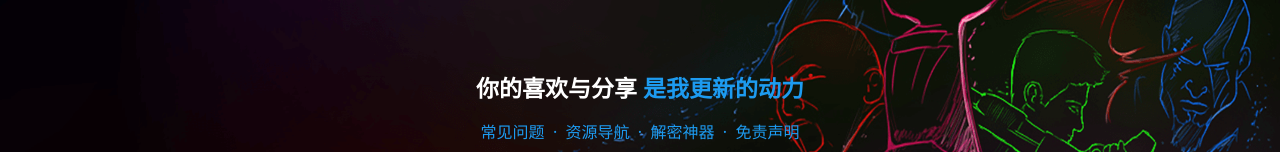
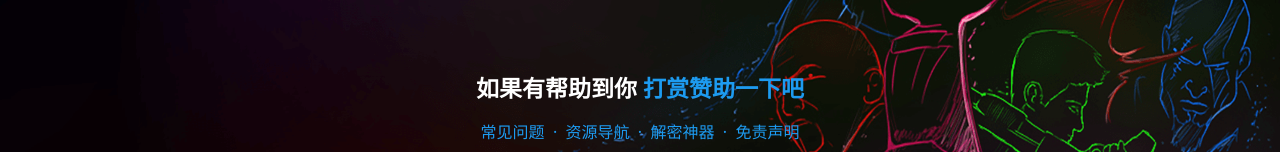
Before and after one commit to newpsgo/ESPWeb, a plain HTML site: page index.html in a window 1280 px wide. Shown: the part 1077-1229 px from the top of the page. Drawn offline with Linux system fonts and the light colour scheme.

Commit message:
Update index.html

```diff
--- a/index.html
+++ b/index.html
@@ -200,7 +200,7 @@ body{
   </div>
   <div class="bottopmsg">
   <br><br><br><br><br>
-   <h1 style="font-size:23px;text-align:center;"><font color="#ffffff">你的喜欢与分享 <font color="#1d9bf0"> 是我更新的动力</font> </font></h1>
+   <a href="https://www.psgo.tk/donate/" target="_blank" style="text-decoration:none;"><h1 style="font-size:23px;text-align:center;"><font color="#ffffff">如果有帮助到你 <font color="#1d9bf0">  打赏赞助一下吧</font> </font></h1></a>
    <a href="https://www.psgo.tk/faqpsgo.html" target="_blank" style="color:#1d9bf0;font-size:16px;text-align:center;text-decoration:none;">常见问题</a> &nbsp;·&nbsp;
    <a href="https://game.psgo.tk/index.html" target="_blank" style="color:#1d9bf0;font-size:16px;text-align:center;text-decoration:none;">资源导航</a> &nbsp;·&nbsp;
    <a href="https://www.psgo.tk/base64.html" target="_blank" style="color:#1d9bf0;font-size:16px;text-align:center;text-decoration:none;"> 解密神器 </a> &nbsp;·&nbsp;
```
